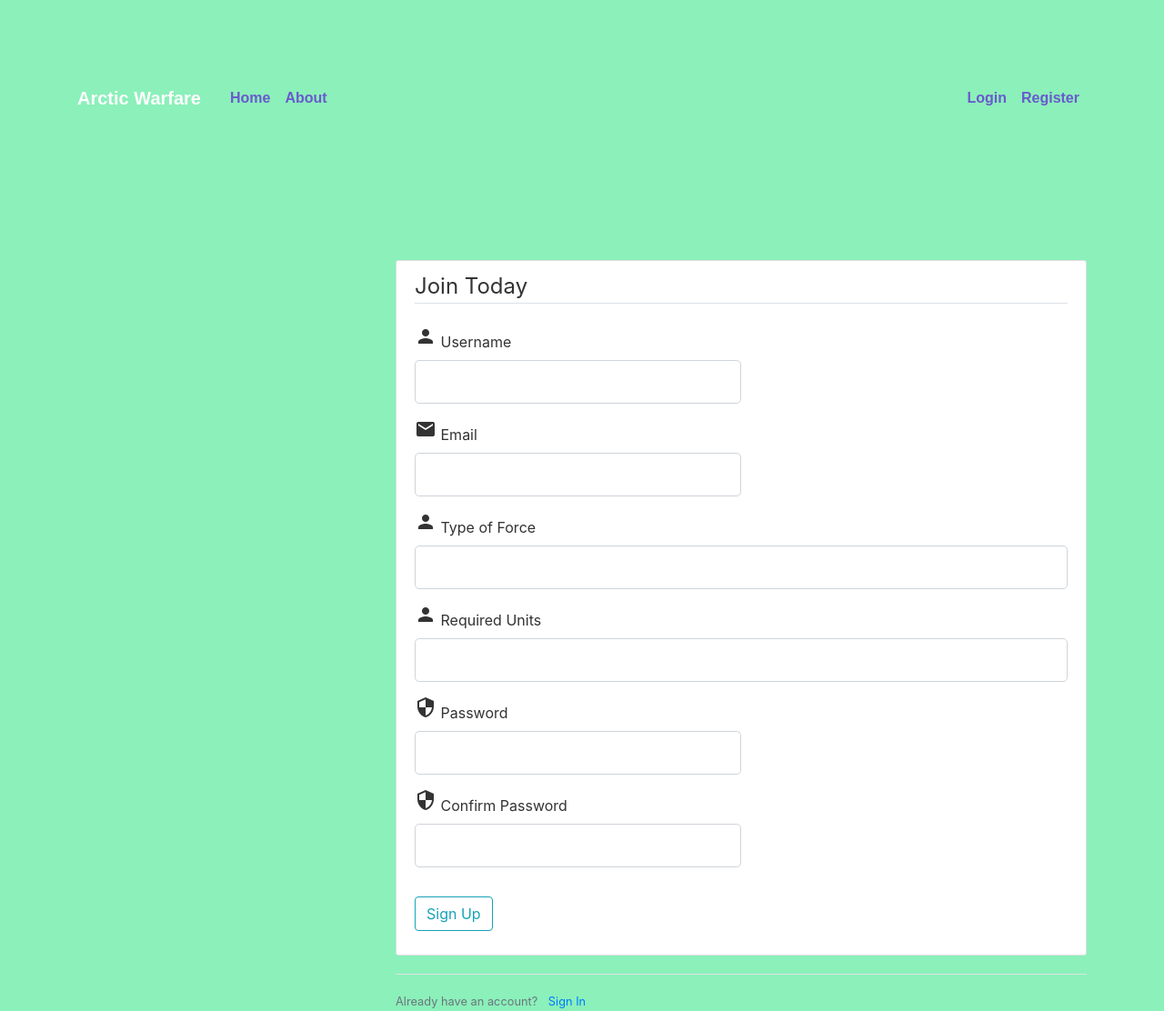
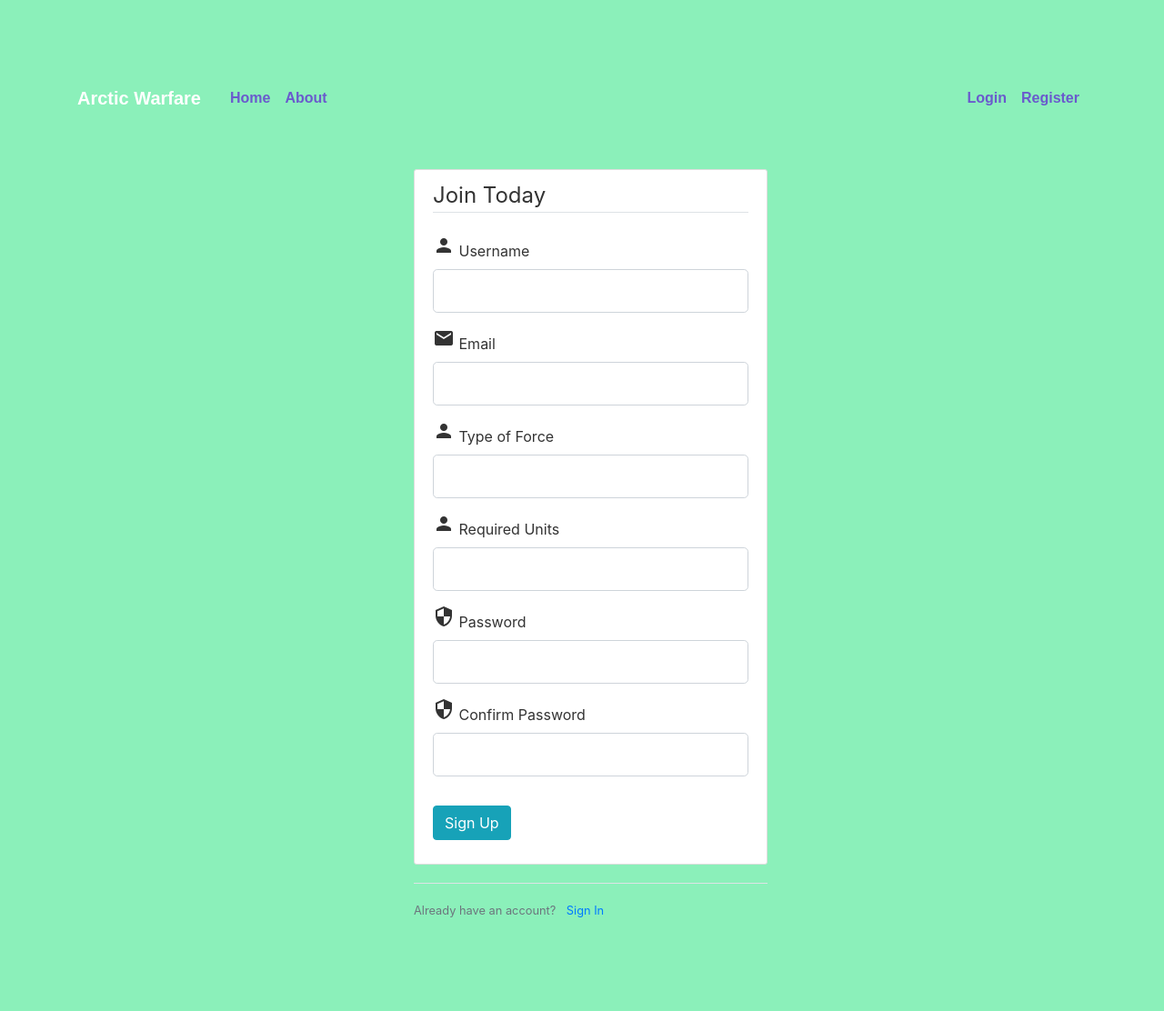
Before and after one commit to vidhi-kumar/SE_Website, a Flask app: page /register in a window 1280 px wide. Shown: the whole page at 91% size. After the commit the page ends 1009 px from the top, so only its background shows below. Run offline with Flask 2, Linux system fonts and the light colour scheme; some libraries are stand-ins or nearby versions.

Commit message:
Removed Discrepencies

```diff
--- a/WORKING_FINAL/SE_PROJECT/se-security/se-project/security/templates/layout.html
+++ b/WORKING_FINAL/SE_PROJECT/se-security/se-project/security/templates/layout.html
@@ -41,7 +41,7 @@
           /* input{
             width: 50%;
           } */
-          #email{
+          /* #email{
             width: 50%;
           }
           #password{
@@ -51,15 +51,17 @@
             width: 50%;
           }
           #confirm_password{
-            width: 50%;
-          }
+            width: 50%; */
+          /* } */
           #hena{
             margin-left: 350px;
             margin-top: 150px;
+            width: 35%
           }
           #ady{
-            margin-left: 350px;
-            margin-top: 150px;
+            margin-left: 370px;
+            margin-top: 50px;
+            width:35%;
           }
         </style>
         {% if title %}
--- a/WORKING_FINAL/SE_PROJECT/se-security/se-project/security/templates/login.html
+++ b/WORKING_FINAL/SE_PROJECT/se-security/se-project/security/templates/login.html
@@ -43,7 +43,7 @@
                 </div>
             </fieldset>
             <div class="form-group">
-                {{ form.submit(class="btn btn-outline-info") }}
+                {{ form.submit(class="btn btn-success") }}
             </div>
           <small class="text-muted ml-2">
             <a href="#">Forgot Password?</a>
--- a/WORKING_FINAL/SE_PROJECT/se-security/se-project/security/templates/register.html
+++ b/WORKING_FINAL/SE_PROJECT/se-security/se-project/security/templates/register.html
@@ -100,7 +100,7 @@
 
         </fieldset>
         <div class="form-group">
-            {{ form.submit(class="btn btn-outline-info") }}
+            {{ form.submit(class="btn btn-info") }}
         </div>
     </form>
 </div>
```
